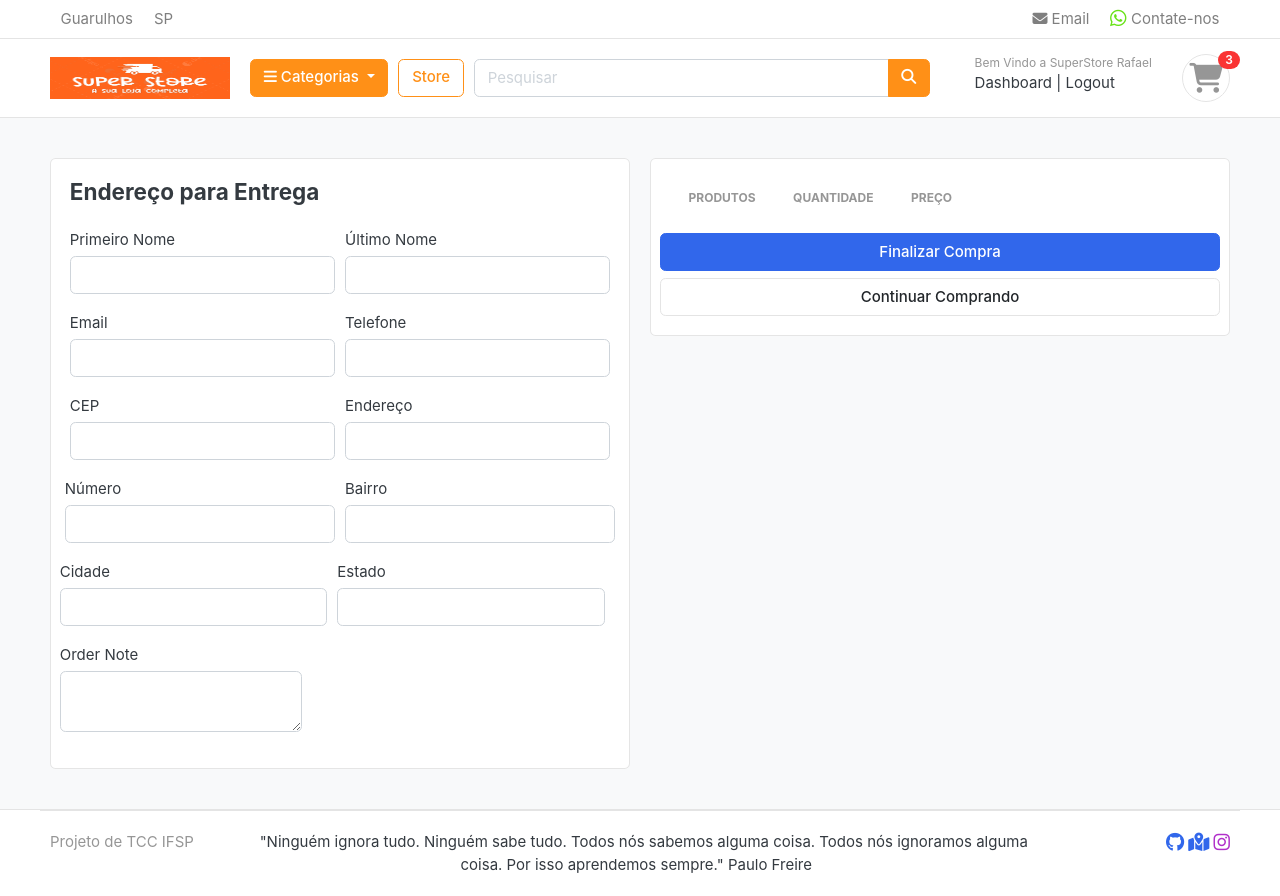
After one commit to RafaelMaldivas/SuperStore, a Django app: page /cart/checkout/ in a window 1280 px wide. The commit adds this page. Run offline with Django 4.2, Linux system fonts and the light colour scheme; a user stored in the database is signed in; data comes from the database, SQL or seed files in the repository; both versions use the stored data as it was after the commit; lists and menus that the app fills with data are empty; some libraries are stand-ins or nearby versions; some web fonts are replaced.

Commit message:
login and carts part I

```diff
--- a/carts/context_processors.py
+++ b/carts/context_processors.py
@@ -9,7 +9,10 @@ def contador(request):
     else:
         try:
             cart = Cart.objects.filter(cart_id=_cart_id(request))
-            cart_items = CartItem.objects.all().filter(cart=cart[:1])
+            if request.user.is_authenticated:
+                cart_items = CartItem.objects.all().filter(user=request.user)
+            else:
+                cart_items = CartItem.objects.all().filter(cart=cart[:1])
             for cart_item in cart_items:
                 cart_count = cart_count + cart_item.quantidade
         except Cart.DoesNotExist:
--- a/carts/models.py
+++ b/carts/models.py
@@ -1,5 +1,6 @@
 from django.db import models
 from store.models import Produto, Variation
+from accounts.models import Account
 # Create your models here.
 class Cart(models.Model):
 
@@ -11,10 +12,10 @@ class Cart(models.Model):
 
 
 class CartItem(models.Model):
-
+    user = models.ForeignKey(Account, on_delete=models.CASCADE, null=True)
     produto = models.ForeignKey(Produto, on_delete=models.CASCADE)
     variations = models.ManyToManyField(Variation, blank=True)
-    cart = models.ForeignKey(Cart, on_delete=models.CASCADE)
+    cart = models.ForeignKey(Cart, on_delete=models.CASCADE, null=True)
     quantidade = models.IntegerField()
     is_active = models.BooleanField(default=True)
 
--- a/carts/urls.py
+++ b/carts/urls.py
@@ -6,4 +6,5 @@ urlpatterns = [
     path('add_cart/<int:produto_id>/', views.add_cart, name='add_cart'),
     path('remove_cart/<int:produto_id>/<int:cart_item_id>/', views.remove_cart, name='remove_cart'),
     path('remove_cart_item/<int:produto_id>/<int:cart_item_id>/', views.remove_cart_item, name='remove_cart_item'),
+    path('checkout/', views.checkout, name='checkout'),
 ]
--- a/carts/views.py
+++ b/carts/views.py
@@ -3,6 +3,7 @@ from .models import Cart, CartItem
 from store.models import Variation, Produto
 from django.core.exceptions import ObjectDoesNotExist
 from django.http import HttpResponse
+from django.contrib.auth.decorators import login_required
 
 # Create your views here.
 
@@ -15,81 +16,142 @@ def _cart_id(request):
 
 
 def add_cart(request, produto_id):
+    current_user = request.user
     produto = Produto.objects.get(id=produto_id)  # pega o produto
-    produto_variation = []
-    if request.method == "POST":
-        for item in request.POST:
-            key = item
-            value = request.POST[key]
-            # print(key, value)
+    # verifica se o usuário está logado
+    if current_user.is_authenticated:
+        produto_variation = []
+        if request.method == "POST":
+            for item in request.POST:
+                key = item
+                value = request.POST[key]
+                # print(key, value)
 
-            try:
-                variation = Variation.objects.get(
-                    produto=produto,
-                    variation_categoria__iexact=key,
-                    variation_valor__iexact=value,
-                )
-                produto_variation.append(variation)
-            except:
-                pass
+                try:
+                    variation = Variation.objects.get(
+                        produto=produto,
+                        variation_categoria__iexact=key,
+                        variation_valor__iexact=value,
+                    )
+                    produto_variation.append(variation)
+                except:
+                    pass
 
-    try:
-        cart = Cart.objects.get(
-            cart_id=_cart_id(request)
-        )  # pega o carrinho usando o cart_id presente na session
-    except Cart.DoesNotExist:
-        cart = Cart.objects.create(cart_id=_cart_id(request))
-    cart.save()
+        is_cart_item_exists = CartItem.objects.filter(produto=produto, user=current_user).exists()
+        if is_cart_item_exists:
+            cart_item = CartItem.objects.filter(produto=produto, user=current_user)
+            ex_var_list = []
+            id = []
+            for item in cart_item:
+                existing_variation = item.variations.all()
+                ex_var_list.append(list(existing_variation))
+                id.append(item.id)
 
-    is_cart_item_exists = CartItem.objects.filter(produto=produto, cart=cart).exists()
-    if is_cart_item_exists:
-        cart_item = CartItem.objects.filter(produto=produto, cart=cart)
-        # se existir variações -> relacionado ao DB
-        # considerar a variação corrente -> relacionado a lista de variações
-        # considerar item_id -> relacionado ao DB
-        ex_var_list = []
-        id = []
-        for item in cart_item:
-            existing_variation = item.variations.all()
-            ex_var_list.append(list(existing_variation))
-            id.append(item.id)
+            if produto_variation in ex_var_list:
+                # condiçao de incremento de product.variation no cart
+                index = ex_var_list.index(produto_variation)
+                item_id = id[index]
+                item = CartItem.objects.get(produto=produto, id=item_id)
+                item.quantidade += 1
+                item.save()
 
-        print(ex_var_list)
+            else:
+                item = CartItem.objects.create(produto=produto, quantidade=1, user=current_user)
+                # cria novo item no cart
+                if len(produto_variation) > 0:
+                    item.variations.clear()
+                    item.variations.add(*produto_variation)
+                item.save()
+        else:
+            cart_item = CartItem.objects.create(
+                produto=produto,
+                quantidade=1,
+                user = current_user,
+            )
+            if len(produto_variation) > 0:
+                cart_item.variations.clear()
+                cart_item.variations.add(*produto_variation)
+            cart_item.save()
+        return redirect("cart")
+    # se usuário não está logado
+    else:
+        produto_variation = []
+        if request.method == "POST":
+            for item in request.POST:
+                key = item
+                value = request.POST[key]
+                # print(key, value)
 
-        if produto_variation in ex_var_list:
-            # condiçao de incremento de product.variation no cart
-            index = ex_var_list.index(produto_variation)
-            item_id = id[index]
-            item = CartItem.objects.get(produto=produto, id=item_id)
-            item.quantidade += 1
-            item.save()
+                try:
+                    variation = Variation.objects.get(
+                        produto=produto,
+                        variation_categoria__iexact=key,
+                        variation_valor__iexact=value,
+                    )
+                    produto_variation.append(variation)
+                except:
+                    pass
 
+        try:
+            cart = Cart.objects.get(
+                cart_id=_cart_id(request)
+            )  # pega o carrinho usando o cart_id presente na session
+        except Cart.DoesNotExist:
+            cart = Cart.objects.create(cart_id=_cart_id(request))
+        cart.save()
+
+        is_cart_item_exists = CartItem.objects.filter(produto=produto, cart=cart).exists()
+        if is_cart_item_exists:
+            cart_item = CartItem.objects.filter(produto=produto, cart=cart)
+            # se existir variações -> relacionado ao DB
+            # considerar a variação corrente -> relacionado a lista de variações
+            # considerar item_id -> relacionado ao DB
+            ex_var_list = []
+            id = []
+            for item in cart_item:
+                existing_variation = item.variations.all()
+                ex_var_list.append(list(existing_variation))
+                id.append(item.id)
+
+            print(ex_var_list)
+
+            if produto_variation in ex_var_list:
+                # condiçao de incremento de product.variation no cart
+                index = ex_var_list.index(produto_variation)
+                item_id = id[index]
+                item = CartItem.objects.get(produto=produto, id=item_id)
+                item.quantidade += 1
+                item.save()
+
+            else:
+                item = CartItem.objects.create(produto=produto, quantidade=1, cart=cart)
+                # cria novo item no cart
+                if len(produto_variation) > 0:
+                    item.variations.clear()
+                    item.variations.add(*produto_variation)
+                item.save()
         else:
-            item = CartItem.objects.create(produto=produto, quantidade=1, cart=cart)
-            # cria novo item no cart
+            cart_item = CartItem.objects.create(
+                produto=produto,
+                quantidade=1,
+                cart=cart,
+            )
             if len(produto_variation) > 0:
-                item.variations.clear()
-                item.variations.add(*produto_variation)
-            item.save()
-    else:
-        cart_item = CartItem.objects.create(
-            produto=produto,
-            quantidade=1,
-            cart=cart,
-        )
-        if len(produto_variation) > 0:
-            cart_item.variations.clear()
-            cart_item.variations.add(*produto_variation)
-        cart_item.save()
-    return redirect("cart")
+                cart_item.variations.clear()
+                cart_item.variations.add(*produto_variation)
+            cart_item.save()
+        return redirect("cart")
 
 
 def cart(request, total=0, quantidade=0, cart_items=None):
     try:
         taxa = 0
         grand_total = 0
-        cart = Cart.objects.get(cart_id=_cart_id(request))
-        cart_items = CartItem.objects.filter(cart=cart, is_active=True)
+        if request.user.is_authenticated:
+            cart_items = CartItem.objects.filter(user=request.user, is_active=True)
+        else:
+            cart = Cart.objects.get(cart_id=_cart_id(request))
+            cart_items = CartItem.objects.filter(cart=cart, is_active=True)
         for cart_item in cart_items:
             quantidade += cart_item.quantidade
             total += cart_item.produto.preco * cart_item.quantidade
@@ -134,3 +196,32 @@ def remove_cart_item(request, produto_id, cart_item_id):
 
     cart_item.delete()
     return redirect("cart")
+
+
+@login_required(login_url='login')
+def checkout(request, total=0, quantidade=0, cart_items=None):
+    try:
+        taxa = 0
+        grand_total = 0
+        cart = Cart.objects.get(cart_id=_cart_id(request))
+        cart_items = CartItem.objects.filter(cart=cart, is_active=True)
+        for cart_item in cart_items:
+            quantidade += cart_item.quantidade
+            total += cart_item.produto.preco * cart_item.quantidade
+        if total < 500:
+            taxa = (3 * total) / 100
+        else:
+            taxa = (2 * total) / 100
+        grand_total = total + taxa
+
+    except ObjectDoesNotExist:
+        pass
+
+    context = {
+        "total": total,
+        "quantidade": quantidade,
+        "cart_items": cart_items,
+        "taxa": taxa,
+        "grand_total": grand_total,
+    }
+    return render(request, 'store/checkout.html', context)
--- a/templates/includes/nav.html
+++ b/templates/includes/nav.html
@@ -77,7 +77,7 @@
                         <div class="widget-header">
                             <small class="title text-muted">Bem Vindo a SuperStore convidado</small>
                             <div>
-                                <a href="{% url 'login' %}">Sign in</a> <span class="dark-transp"> | </span>
+                                <a href="{% url 'login' %}">Entrar</a> <span class="dark-transp"> | </span>
                                 <a href="{% url 'register' %}"> Registre-se</a>
 
                             </div>
--- a/templates/store/cart.html
+++ b/templates/store/cart.html
@@ -108,8 +108,8 @@
                         <p class="text-center mb-3">
                             <img src="{% static './images/misc/payments.png' %}" height="26">
                         </p>
-                        <a href="./place-order.html" class="btn btn-primary btn-block"> Checkout </a>
-                        <a href="./store.html" class="btn btn-light btn-block">Continue Shopping</a>
+                        <a href="{% url 'checkout' %}" class="btn btn-primary btn-block"> Checkout </a>
+                        <a href="{% url 'store' %}" class="btn btn-light btn-block">Continue Shopping</a>
                     </div> <!-- card-body.// -->
                 </div> <!-- card.// -->
 
--- /dev/null
+++ b/templates/store/checkout.html
@@ -0,0 +1,132 @@
+{% extends 'base.html' %}
+{% load static %}
+
+{% block content %}
+
+<section class="section-content padding-y bg">
+    <div class="container">
+        <div class="row">
+            <aside class="col-lg-6">
+                <div class="card">
+                    <div class="card-body">
+                        <h4 class="card-title mb-4">Endereço para Entrega</h4>
+                        <form action="" method="POST">
+                            {% csrf_token %}
+                            <div class="form-row">
+                                <div class="col form-group">
+                                    <label for="">Primeiro Nome</label>
+                                    <input type="text" name="primeiro_nome" class="form-control" required>
+                                </div>
+                                <div class="col form-group">
+                                    <label for="">Último Nome</label>
+                                    <input type="text" name="ultimo_nome" class="form-control" required>
+                                </div>
+                            </div>
+                            <div class="form-row">
+                                <div class="col form-group">
+                                    <label for="">Email</label>
+                                    <input type="email" name="email" class="form-control" required>
+                                </div>
+                                <div class="col form-group">
+                                    <label for="">Telefone</label>
+                                    <input type="text" name="telefone" class="form-control" required>
+                                </div>
+                            </div>
+                            <div class="form-row">
+                                <div class="col form-group">
+                                    <label for="">CEP</label>
+                                    <input type="text" name="cep" class="form-control" required>
+                                </div>
+                                <div class="col form-group">
+                                    <label for="">Endereço</label>
+                                    <input type="text" name="endereco" class="form-control">
+                                </div>
+                                <div class="form-row">
+                                    <div class="col form-group">
+                                        <label for="">Número</label>
+                                        <input type="number" name="numero" class="form-control" required>
+                                    </div>
+                                    <div class="col form-group">
+                                        <label for="">Bairro</label>
+                                        <input type="text" name="bairro" class="form-control">
+                                    </div>
+                                    <div class="form-row">
+                                        <div class="col form-group">
+                                            <label for="">Cidade</label>
+                                            <input type="text" name="cidade" class="form-control">
+                                        </div>
+                                        <div class="col form-group">
+                                            <label for="">Estado</label>
+                                            <input type="text" name="estado" class="form-control">
+                                        </div>
+                                    </div>
+                                    <div class="form-group">
+                                        <label for="">Order Note</label>
+                                        <textarea name="order_note" class="form-control m-auto" rows="2"></textarea>
+                                    </div>
+                                </div>
+                            </div>
+                    </div> <!-- card.// -->
+            </aside> <!-- col.// -->
+            <aside class="col-lg-6">
+                <div class="card">
+                    <div class="card-body">
+                        <div class="row">
+                            <aside class="col-lg-6">
+                                <table class="table table-borderless table-shopping-cart">
+                                    <thead class="text-muted">
+                                        <tr class="small text-uppercase">
+                                            <th scope="col">Produtos</th>
+                                            <th scope="col" width="120">Quantidade</th>
+                                            <th scope="col" width="120">Preço</th>
+                                        </tr>
+                                    </thead>
+                                    <tbody>
+                                        {% for cart_item in cart_items %}
+                                        <tr>
+                                            <td>
+                                                <figure class="itemside align-items-center">
+                                                    <div class="aside"><img src="{{ cart_item.produto.foto.url }}"
+                                                            class="img-sm">
+                                                    </div>
+                                                    <figcaption class="info">
+                                                        <a href="{{ cart_item.produto.get_url }}"
+                                                            class="title text-dark">{{ cart_item.produto.produto_nome }}</a>
+                                                        <p class="text-muted small">
+                                                            {% if cart_item.variations.all %}
+                                                            {% for item in cart_item.variations.all %}
+                                                            {{item.variation_categoria | capfirst}} :
+                                                            {{item.variation_valor | capfirst}} <br>
+                                                            {% endfor %}
+                                                            {% endif %}
+                                                        </p>
+                                                    </figcaption>
+                                                </figure>
+                                            </td>
+                                            <td>
+                                                <!-- col.// -->
+                                                <label for="">{{ cart_item.quantidade }}</label>
+                                            </td>
+                                            <td>
+                                                <div class="price-wrap">
+                                                    <var class="price">R$
+                                                        {{ cart_item.sub_total|floatformat:2 }}</var>
+                                                </div> <!-- price-wrap .// -->
+                                            </td>
+                                        </tr>
+                                        {% endfor %}
+                                    </tbody>
+                                </table>
+                            </aside> <!-- col.// -->
+                            <button type="submit" name="submit" class="btn btn-primary btn-block">Finalizar Compra</button>
+                            <a href="{% url 'store' %}" class="btn btn-light btn-block">Continuar Comprando</a>
+                        </div> <!-- card-body.// -->
+                    </div> <!-- card.// -->
+                    </form>
+            </aside> <!-- col.// -->
+        </div> <!-- row.// -->
+        <!-- ============================ COMPONENT 1 END .// ================================= -->
+    </div> <!-- container .//  -->
+</section>
+
+{% endblock %}
```
Also changed, not shown: accounts/views.py (+14 -0 lines), templates/store/store.html (+1 -7 lines), carts/migrations/0003_cartitem_user_alter_cartitem_cart.py (added), db.sqlite3.
